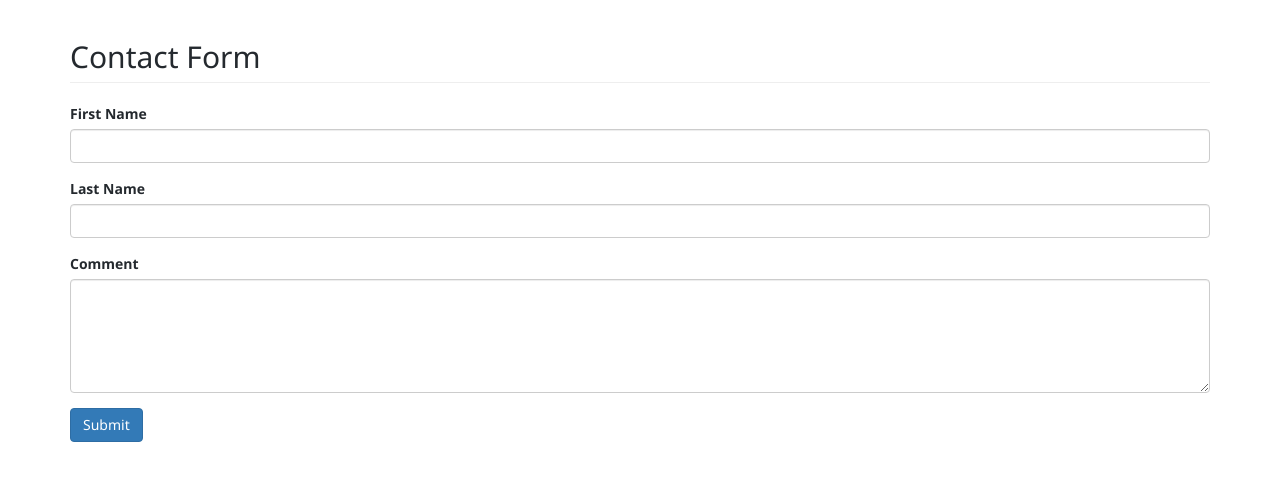
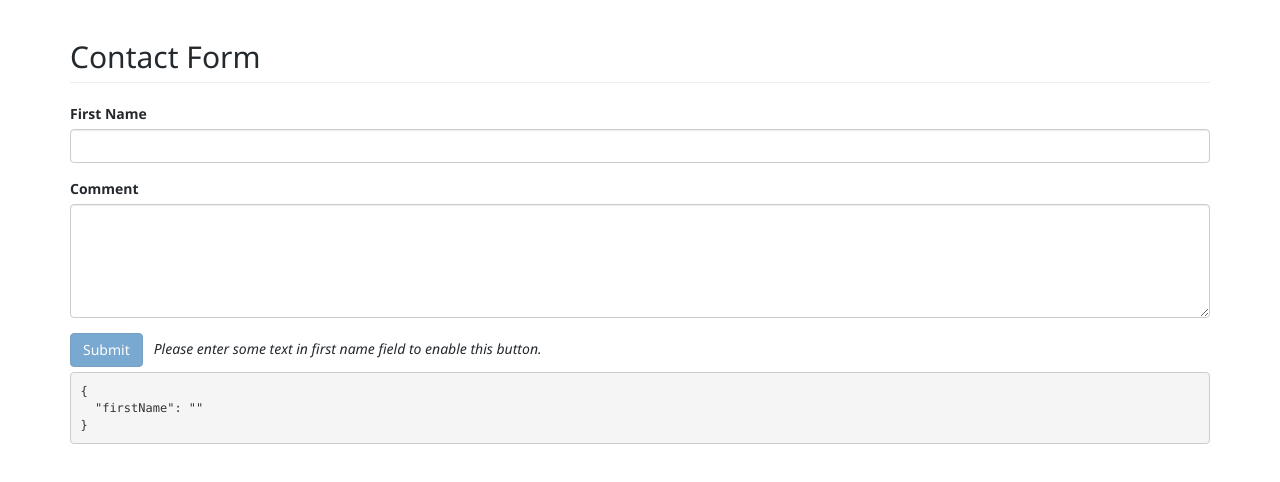
Before and after one commit to palashmon/learn-angular4, an Angular app: page / in a window 1280 px wide. Shown: the top 482 px of the page. Built offline with nearby package versions, Linux system fonts and the light colour scheme.

Commit message:
Disabling the submit button Syntax: [disabled]='!myForm.valid' where myForm is a template variable, which reference to the ngForm directive. Link: https://angular.io/api/forms/NgForm

```diff
--- a/src/app/contact-form/contact-form.component.html
+++ b/src/app/contact-form/contact-form.component.html
@@ -1,29 +1,22 @@
 <h2 class="page-header">Contact Form</h2>
 <form action="" name="contactForm" #myForm="ngForm" (ngSubmit)="submit(myForm)">
-    <div ngModelGroup="contact">
+    <div class="form-group">
+        <label for="firstName">First Name</label>
+        <input required minlength="3" maxlength="10" ngModel #firstName="ngModel" name="firstName" id="firstName"
+            type="text" class="form-control">
         <div class="alert alert-danger margin-top-5" *ngIf="firstName.touched && !firstName.valid">
             <div *ngIf="firstName.errors.required">First name is required</div>
             <div *ngIf="firstName.errors.maxlength">First name is too long</div>
             <div *ngIf="firstName.errors.minlength">First name is too short</div>
-        </div>
-        <div class="alert alert-danger margin-top-5" *ngIf="lastName.touched && !lastName.valid">
-            <div *ngIf="lastName.errors.required">Last name is required</div>
-            <div *ngIf="lastName.errors.maxlength">Last name is too long</div>
-        </div>
-        <div class="form-group">
-            <label for="firstName">First Name</label>
-            <input required minlength="3" maxlength="10" ngModel #firstName="ngModel" name="firstName" id="firstName"
-                type="text" class="form-control">
-        </div>
-        <div class="form-group">
-            <label for="lastName">Last Name</label>
-            <input required maxlength="10" ngModel #lastName="ngModel" name="lastName" id="lastName" type="text"
-                class="form-control">
         </div>
     </div>
     <div class="form-group">
         <label for="comment">Comment</label>
         <textarea [(ngModel)]="comment" name="comment" id="comment" cols="30" rows="5" class="form-control"></textarea>
     </div>
-    <button class="btn btn-primary">Submit</button>
+    <button class="btn btn-primary" [disabled]="!myForm.valid">Submit</button>&nbsp;&nbsp;
+    <em *ngIf="!myForm.valid">Please enter some text in first name field to enable this button.</em>
+    <em *ngIf="myForm.valid">Submit button is enabled now.</em>
+    <br/>
+    <pre class="margin-top-5">{{ myForm.value | json }}</pre>
 </form>
```
